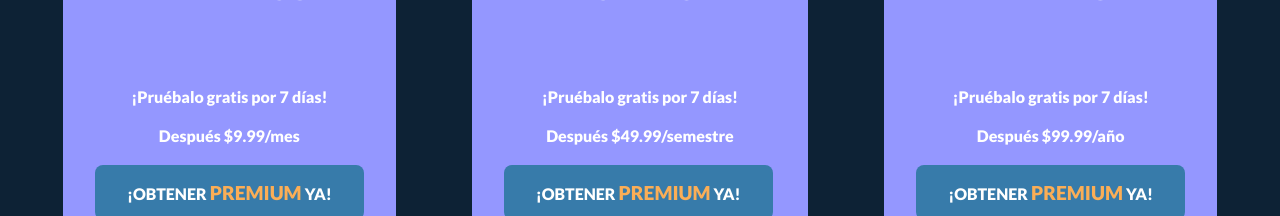
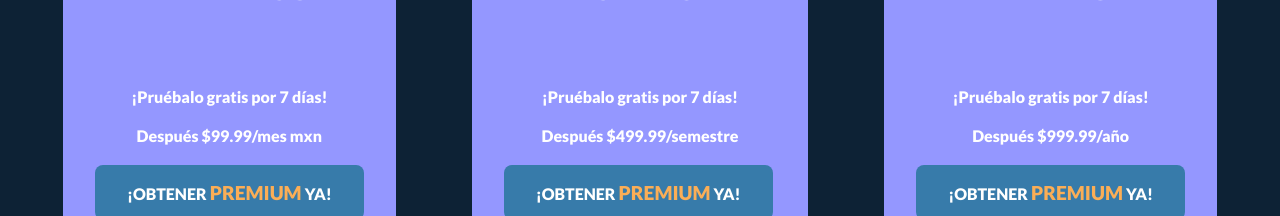
Before and after one commit to OscarVarelaGallardo/cotizadorBitcoins, a React (Vite) app: page / in a window 1280 px wide. Shown: the part 2500-2716 px from the top of the page. Built offline with nearby package versions, Linux system fonts and the light colour scheme; no server answers.

Commit message:
endPointBack

```diff
--- a/src/components/Message.jsx
+++ b/src/components/Message.jsx
@@ -12,7 +12,7 @@
   const sendMessage = async (message) => {
     try {
       console.log(message)
-      const response = await fetch('http://localhost:8000/message', {
+      const response = await fetch('https://bitcoinsbackend.onrender.com/message', {
         method: 'POST',
         headers: {
           'Content-Type': 'application/json'
--- a/src/views/Index.jsx
+++ b/src/views/Index.jsx
@@ -54,7 +54,7 @@
   useEffect(() => {
     try {
       const getMessages = async () => {
-        const response = await fetch('http://localhost:8000/messages')
+        const response = await fetch('https://bitcoinsbackend.onrender.com/messages')
         const data = await response.json()
 
         setMessages(data.body)
@@ -102,18 +102,18 @@
         <CardPremium
           title='PLAN MENSUAL'
           textPremium='¡Pruébalo gratis por 7 días!'
-          cost='Después $9.99/mes'
+          cost='Después $99.99/mes mxn'
         />
         <CardPremium
           title='PLAN SEMESTRAL'
           textPremium='¡Pruébalo gratis por 7 días!'
-          cost='Después $49.99/semestre'
+          cost='Después $499.99/semestre'
         />
 
         <CardPremium
           title='PLAN ANUAL'
           textPremium='¡Pruébalo gratis por 7 días!'
-          cost='Después $99.99/año'
+          cost='Después $999.99/año'
         />
       </ContainerPlanes>
       <Heading3>Testimonios </Heading3>
```
